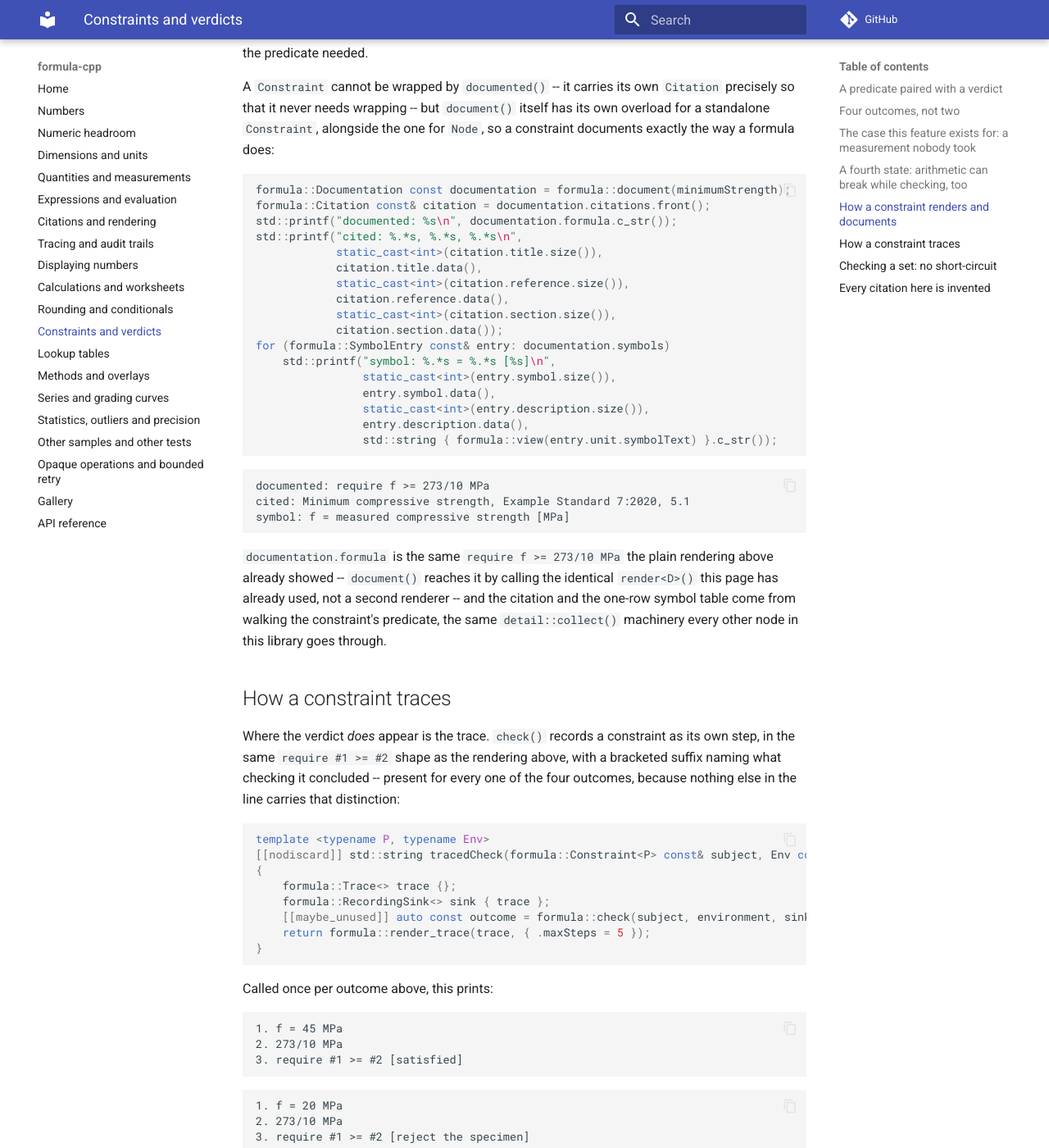
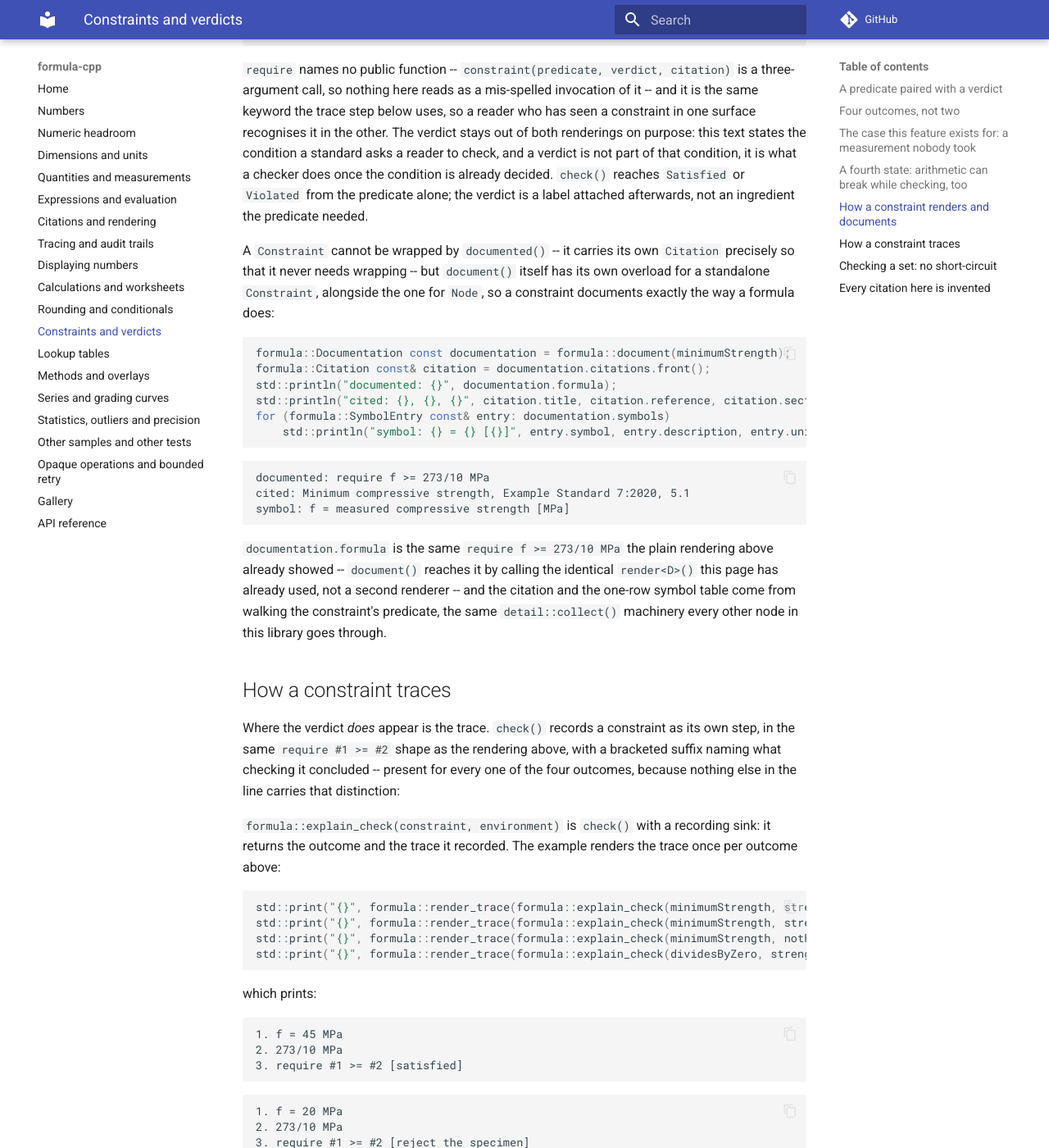
Before and after one commit to LASTRADA-Software/formula-cpp, an MkDocs documentation site: the page built from docs/constraints.md, in a window 1280 px wide and 1400 px high, scrolled down 3382 px. Shown: the whole window at 82% size. Built offline with MkDocs 1.6.1 and Material for MkDocs 9.7.7, drawn with Linux system fonts in a browser that asks for light colours; comment, search, counter and statistics services are not loaded; some of the changed text lies outside the part shown.

Commit message:
docs(examples): write the constraints, rounding and lookup-table examples in the short spellings
The three examples and the guides that quote them now read the way the
library is meant to be used: exact decimals with _r, inputs as
Measured<Q> { n }, bands as band(low, high), a rounding named once as a
DecimalRounding or SignificantRounding, a formula evaluated repeatedly
bound with yields<Q>, and values checked with number_of. The hand-built
trace in the constraints example is explain_check, and the lookup
example's trace keeps a miss's derivation through checked_explain. Every
checked result is tested before it is read, and everything prints with
std::println.

Values that used to print through to_double() or as a fraction now print
as the exact decimal the library formats (26 mm, 0.448, 1.051, 36.28052
MPa); the guides quote the new lines. The rounding guide gains a
SignificantRounding example and one declaration style per snippet, and the
README and lookup-table guide show the two-argument band().

Signed-off-by: Christian Parpart <c.parpart@lastrada.net>

````diff
--- a/docs/constraints.md
+++ b/docs/constraints.md
@@ -77,9 +76,22 @@
 never measured at all:
 
 ```cpp
-constexpr auto satisfied = formula::check(minimumStrength, strengthOf(45));
-constexpr auto violated = formula::check(minimumStrength, strengthOf(20));
-constexpr auto notChecked = formula::check(minimumStrength, nothingMeasured());
+constexpr auto satisfied = formula::check(minimumStrength, strength45);
+constexpr auto violated = formula::check(minimumStrength, strength20);
+constexpr auto notChecked = formula::check(minimumStrength, nothingMeasured);
+```
+
+where the environments are plain constants -- the last one names both
+quantities and measures neither:
+
+```cpp
+constexpr auto strength45 = formula::environment(formula::Measured<Strength> { 45 });
+constexpr auto strength20 = formula::environment(formula::Measured<Strength> { 20 });
+constexpr auto strength0 = formula::environment(formula::Measured<Strength> { 0 });
+
+// Neither quantity measured -- the case this whole example exists to show.
+constexpr auto nothingMeasured =
+    formula::environment(formula::Measured<Strength>::absent(), formula::Measured<Diameter>::absent());
 ```
 
 which report:
@@ -150,8 +161,8 @@
 never its verdict:
 
 ```cpp
-std::printf("rendered: %s\n", formula::render(minimumStrength).c_str());
-std::printf("rendered (LaTeX): %s\n", formula::render<formula::Dialect::LaTeX>(minimumStrength).c_str());
+std::println("rendered: {}", formula::render(minimumStrength));
+std::println("rendered (LaTeX): {}", formula::render<formula::Dialect::LaTeX>(minimumStrength));
 ```
 
 ```
@@ -178,21 +189,10 @@
 ```cpp
 formula::Documentation const documentation = formula::document(minimumStrength);
 formula::Citation const& citation = documentation.citations.front();
-std::printf("documented: %s\n", documentation.formula.c_str());
-std::printf("cited: %.*s, %.*s, %.*s\n",
-            static_cast<int>(citation.title.size()),
-            citation.title.data(),
-            static_cast<int>(citation.reference.size()),
-            citation.reference.data(),
-            static_cast<int>(citation.section.size()),
-            citation.section.data());
+std::println("documented: {}", documentation.formula);
+std::println("cited: {}, {}, {}", citation.title, citation.reference, citation.section);
 for (formula::SymbolEntry const& entry: documentation.symbols)
-    std::printf("symbol: %.*s = %.*s [%s]\n",
-                static_cast<int>(entry.symbol.size()),
-                entry.symbol.data(),
-                static_cast<int>(entry.description.size()),
-                entry.description.data(),
-                std::string { formula::view(entry.unit.symbolText) }.c_str());
+    std::println("symbol: {} = {} [{}]", entry.symbol, entry.description, entry.unit);
 ```
 
 ```
@@ -216,18 +216,18 @@
 present for every one of the four outcomes, because nothing else in the
 line carries that distinction:
 
+`formula::explain_check(constraint, environment)` is `check()` with a recording
+sink: it returns the outcome and the trace it recorded. The example renders the
+trace once per outcome above:
+
 ```cpp
-template <typename P, typename Env>
-[[nodiscard]] std::string tracedCheck(formula::Constraint<P> const& subject, Env const& environment)
-{
-    formula::Trace<> trace {};
-    formula::RecordingSink<> sink { trace };
-    [[maybe_unused]] auto const outcome = formula::check(subject, environment, sink);
-    return formula::render_trace(trace, { .maxSteps = 5 });
-}
+std::print("{}", formula::render_trace(formula::explain_check(minimumStrength, strength45).trace, { .maxSteps = 5 }));
+std::print("{}", formula::render_trace(formula::explain_check(minimumStrength, strength20).trace, { .maxSteps = 5 }));
+std::print("{}", formula::render_trace(formula::explain_check(minimumStrength, nothingMeasured).trace, { .maxSteps = 5 }));
+std::print("{}", formula::render_trace(formula::explain_check(dividesByZero, strength0).trace, { .maxSteps = 5 }));
 ```
 
-Called once per outcome above, this prints:
+which prints:
 
 ```
 1. f = 45 MPa
@@ -280,14 +280,21 @@
 different quantity:
 
 ```cpp
-constexpr auto maximumDiameter =
-    formula::constraint(var<Diameter> <= formula::constant<unit::Millimetre>(formula::Rational { 139 }),
-                        formula::Verdict { "specimen exceeds diameter tolerance" });
+constexpr auto maximumDiameter = formula::constraint(var<Diameter> <= formula::constant<unit::Millimetre>(139_r),
+                                                     formula::Verdict { "specimen exceeds diameter tolerance" });
 ```
 
 ```cpp
 constexpr auto setOutcomes =
-    formula::check_all(formula::constraints(minimumStrength, maximumDiameter), strengthOnly(20));
+    formula::check_all(formula::constraints(minimumStrength, maximumDiameter), strength20Only);
+```
+
+with `strength20Only` an environment that measures the strength and leaves the
+diameter unmeasured:
+
+```cpp
+constexpr auto strength20Only =
+    formula::environment(formula::Measured<Strength> { 20 }, formula::Measured<Diameter>::absent());
 ```
 
 Here strength (20 MPa) violates `minimumStrength`, and diameter was never
````
Also changed, not shown: other parts of docs/constraints.md (+6 -8 lines), README.md (+3 -3 lines), docs/lookup-tables.md (+48 -35 lines), docs/rounding-and-conditionals.md (+52 -32 lines), 3 other files.
